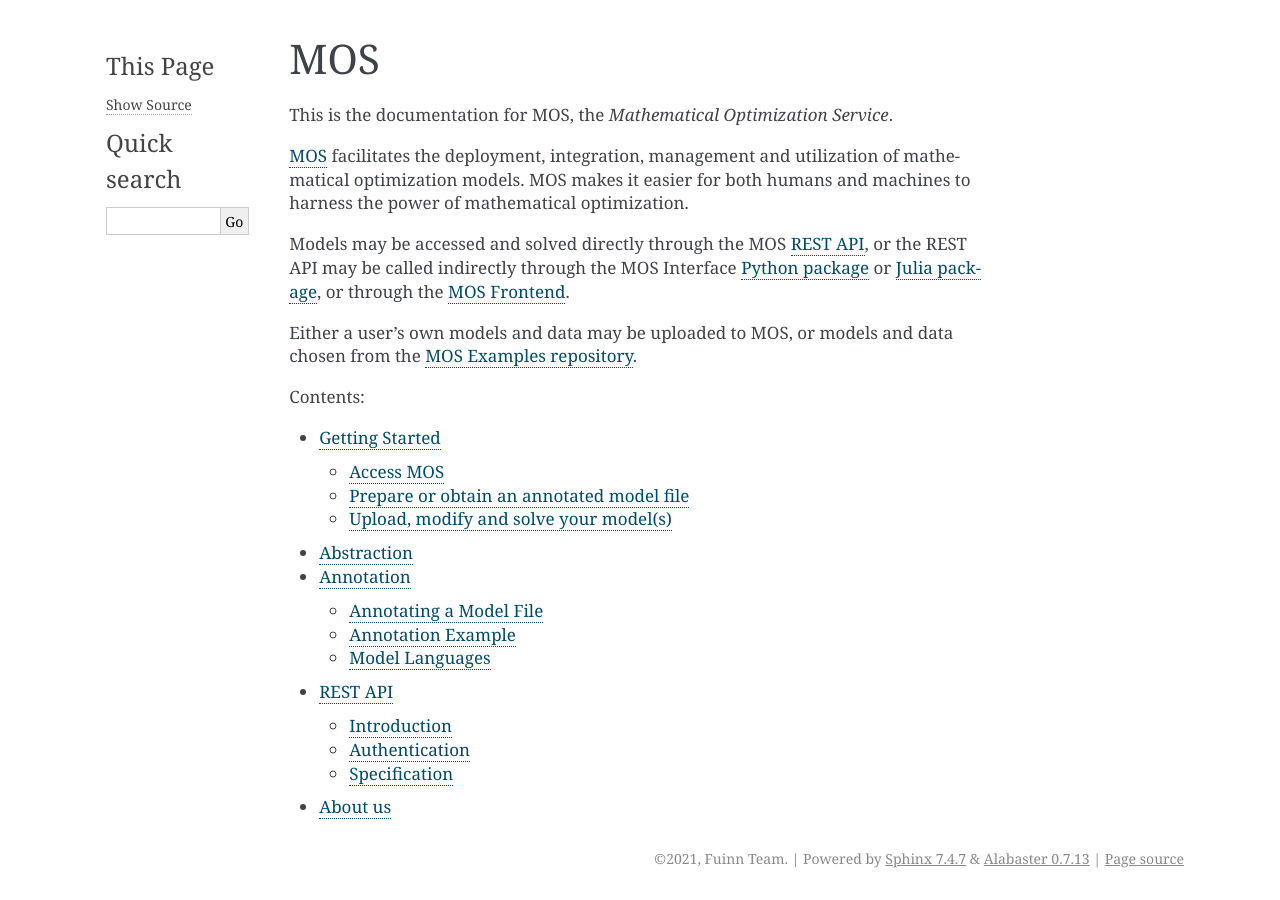
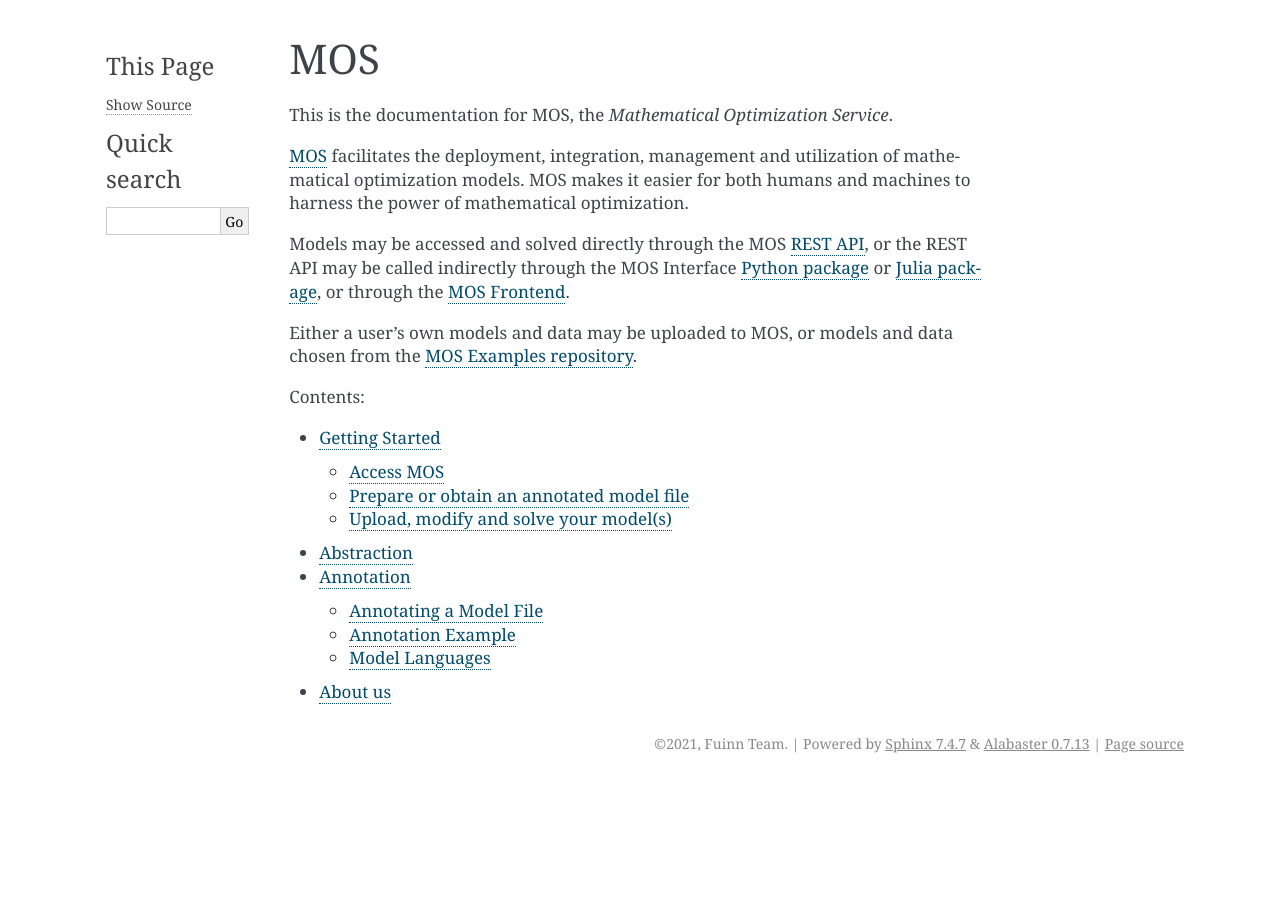
Before and after one commit to Fuinn/mos-docs, a Sphinx documentation site: the page built from docs/index.rst, in a window 1280 px wide. Built offline with Sphinx 7.4.7, drawn with Linux system fonts in a browser that asks for light colours.

```diff
--- a/docs/conf.py
+++ b/docs/conf.py
@@ -31,7 +31,7 @@ release = '0.1.0'
 # extensions coming with Sphinx (named 'sphinx.ext.*') or your custom
 # ones.
 extensions = [
-    'sphinxcontrib.openapi',
+#     'sphinxcontrib.openapi',
 ]
 
 # Add any paths that contain templates here, relative to this directory.
--- a/docs/index.rst
+++ b/docs/index.rst
@@ -33,5 +33,4 @@ own models and data may be uploaded to MOS, or models and data chosen from the
    start
    abstraction
    process
-   api
    about
```
